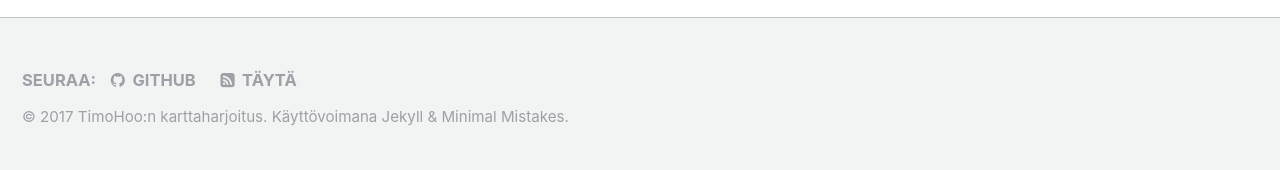
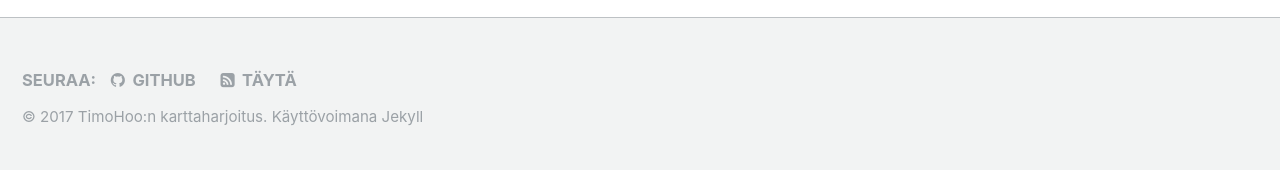
Before and after one commit to TimoHoo/GeoLoc, a Jekyll site: the page built from index.html, in a window 1280 px wide. Shown: the part 975-1145 px from the top of the page. Built offline with Jekyll 4.4.1, drawn with Linux system fonts in a browser that asks for light colours; the list of posts is cut into pages by our own code.

Commit message:
Local updates, for build recovery

```diff
--- a/_config.yml
+++ b/_config.yml
@@ -234,4 +234,4 @@
     envs: development
 
 # Build settings
-theme: jekyll-theme-tactile
+# theme: jekyll-theme-tactile
--- a/_includes/footer.html
+++ b/_includes/footer.html
@@ -19,4 +19,4 @@
   </ul>
 </div>
 
-<div class="page__footer-copyright">&copy; {{ site.time | date: '%Y' }} {{ site.name | default: site.title }}. {{ site.data.ui-text[site.locale].powered_by | default: "Powered by" }} <a href="http://jekyllrb.com" rel="nofollow">Jekyll</a> &amp; <a href="https://mademistakes.com/work/minimal-mistakes-jekyll-theme/" rel="nofollow">Minimal Mistakes</a>.</div>
+<div class="page__footer-copyright">&copy; {{ site.time | date: '%Y' }} {{ site.name | default: site.title }}. {{ site.data.ui-text[site.locale].powered_by | default: "Powered by" }} <a href="http://jekyllrb.com" rel="nofollow">Jekyll</a> </div>
--- /dev/null
+++ b/_includes/icon-github.html
@@ -0,0 +1 @@
+<div class="icon-github"></div>
```
Also changed, not shown: 7 other files.
